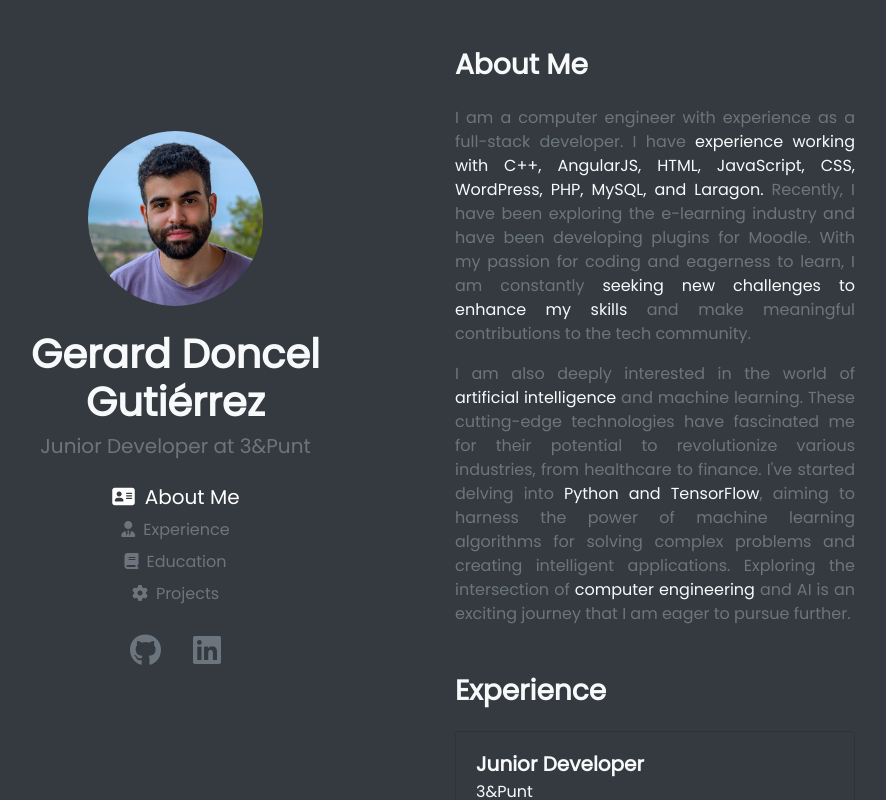
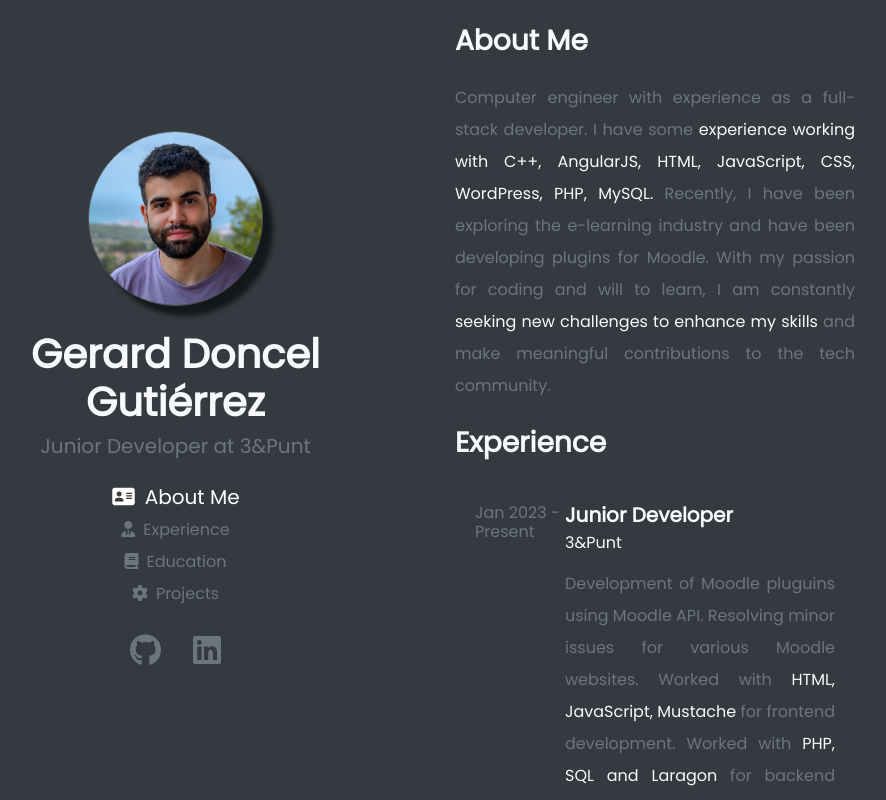
Before and after one commit to umigam3/portfolio, a plain HTML site: page index.html in a window 1280 px wide. Shown: the whole page, without its empty margins (233-1119 px from the left). Drawn offline with nearby package versions, Linux system fonts and the light colour scheme.

Commit message:
general changes

```diff
--- a/css/style.css
+++ b/css/style.css
@@ -5,6 +5,9 @@
 html {
     box-sizing: border-box;
     font-size: 16px;
+    scroll-behavior: smooth;
+    scroll-padding-top: 30px;
+    z-index: 2;
 }
 
 *, *:before, *:after {
@@ -16,21 +19,38 @@ body, h1, h2, h3, h4, h5, h6, p, ol, ul {
     padding: 0;
     font-weight: normal;
     font-family: 'Poppins', sans-serif;
-  }
-
-ol, ul {
-    list-style: none;
 }
 
-img {
-    max-width: 100%;
-    height: auto;
+/* General */
+p {
+    line-height: 2;
 }
 
 .right-section {
     overflow-y: auto;
-    scroll-padding-top: 50px;
+    scroll-padding-top: 30px;
     scroll-behavior: smooth;
+}
+
+::selection {
+    background: white;
+    color: #343A40;
+}
+
+/* Experience cards */
+.experience-card:hover {
+    transition: 0.3s;
+    box-shadow: inset 0 0 0 1000px rgba(0,0,0,.2);
+    border-radius: 5px;
+}
+
+.experience-card-link:hover {
+    text-decoration: none;
+}
+
+/* Left index */
+ol, ul {
+    list-style: none;
 }
 
 .selected {
@@ -38,9 +58,20 @@ img {
     transform: scale(1.25);
 }
 
-::selection {
-  background: white;
-  color: #343A40;
+/* Image */
+.bottomRightShadow
+{
+  border: solid 1px #555;
+  background-color: #eed;
+  box-shadow: 10px 10px  5px rgba(0,0,0,0.6);
+  -moz-box-shadow: 10px 10px  5px rgba(0,0,0,0.6);
+  -webkit-box-shadow: 10px 10px  5px rgba(0,0,0,0.6);
+  -o-box-shadow: 10px 10px  5px rgba(0,0,0,0.6);
+}
+
+img {
+    max-width: 100%;
+    height: auto;
 }
 
 /* Responsive Design */
--- a/index.html
+++ b/index.html
@@ -15,8 +15,8 @@
 <body>
     <main class="container-fluid">
         <div class="row">
-            <section class="vh-100 col-12 col-lg-6 order-lg-1 order-1 bg-dark left-section d-flex flex-column align-items-center justify-content-center overflow-hidden">
-                <img src="assets/avatar.png" class="rounded-circle mb-4 position-relative" width="175" alt="Rounded Image">
+            <section id="particle-canvas" class="vh-100 col-12 col-lg-6 order-lg-1 order-1 left-section d-flex flex-column align-items-center justify-content-center overflow-hidden bg-dark">
+                <img src="assets/avatar.png" class="bottomRightShadow rounded-circle mb-4 position-relative" width="175" alt="Rounded Image">
                 <h1 class="text-light text-center font-weight-bold mb-2">Gerard Doncel Gutiérrez</h1>
                 <h5 class="text-light text-center mb-4 text-muted">Junior Developer at 3&Punt</h5>
                 <ul id="index" class="d-flex flex-column align-items-center justify-content-center mb-4">
@@ -34,28 +34,26 @@
                     </li>
                 </ul>
             </section>
-            <section class="col-12 col-lg-6 order-lg-2 order-2 bg-dark right-section p-5">
+            <section class="col-12 col-lg-6 order-lg-2 order-2 right-section px-5 py-4 bg-dark">
                 <div>
                     <h3 id="about" class="text-light font-weight-bold mb-4">About Me</h3>
 
-                    <p class="text-muted text-justify mb-3">I am a computer engineer with experience as a full-stack developer.
-                    I have <span class="text-light">experience working with C++, AngularJS, HTML, JavaScript, CSS, WordPress, PHP, MySQL, and Laragon.</span>
+                    <p class="text-muted text-justify mb-4">Computer engineer with experience as a full-stack developer.
+                    I have some <span class="text-light">experience working with C++, AngularJS, HTML, JavaScript, CSS, WordPress, PHP, MySQL.</span>
                     Recently, I have been exploring the e-learning industry and have been developing plugins for Moodle.
-                    With my passion for coding and eagerness to learn, I am constantly <span class="text-light">seeking new challenges to enhance my skills</span>
+                    With my passion for coding and will to learn, I am constantly <span class="text-light">seeking new challenges to enhance my skills</span>
                     and make meaningful contributions to the tech community.</p>
 
-                    <p class="text-muted text-justify mb-5">I am also deeply interested in the world of <span class="text-light">artificial intelligence</span>
-                    and machine learning. These cutting-edge technologies have fascinated me for their potential to revolutionize various industries,
-                    from healthcare to finance. I've started delving into <span class="text-light">Python and TensorFlow</span>, aiming to harness the power of
-                    machine learning algorithms for solving complex problems and creating intelligent applications.
-                    Exploring the intersection of <span class="text-light">computer engineering</span> and AI is an exciting journey that I am eager to pursue further.</p>
-
                     <h3 id="experience" class="text-light font-weight-bold mb-4">Experience</h3>
-                    <div class="card my-3 bg-dark text-light">
-                        <div class="card-body">
+                    <a class="experience-card-link" href="https://tresipunt.com/en/" target="_blank">
+                        <div class="experience-card my-3 bg-dark text-light">
+                            <div class="card-body d-flex">
+                                <div class="card-timeline w-25">
+                                    <h6 class="text-muted">Jan 2023 -<br> Present</h6>
+                                </div>
+                                <div class="card-timeline w-75">
                                     <h5 class="card-title font-weight-bold">Junior Developer</h5>
                                     <h6 class="card-subtitle mb-3">3&Punt</h6>
-                            <h6 class="card-subtitle mb-2 text-muted">Jan 2023 - Present</h6>
                                     <p class="card-text text-justify text-muted">
                                         Development of Moodle pluguins using Moodle API.
                                         Resolving minor issues for various Moodle websites.
@@ -63,11 +61,17 @@
                                         Worked with <span class="text-light">PHP, SQL and Laragon</span> for backend development.</p>
                                 </div>
                             </div>
-                    <div class="card mb-5 bg-dark text-light ">
-                        <div class="card-body">
+                        </div>
+                    </a>
+                    <a class="experience-card-link" href="https://namastech.com/" target="_blank">
+                        <div class="experience-card mb-5 bg-dark text-light">
+                            <div class="card-body d-flex">
+                                <div class="card-timeline w-25">
+                                    <h6 class="text-muted">Apr 2022 -<br> Sep 2022</h6>
+                                </div>
+                                <div class="card-info w-75">
                                     <h5 class="card-title font-weight-bold">Full Stack Developer Trainee</h5>
                                     <h6 class="card-subtitle mb-3">Namastech</h6>
-                            <h6 class="card-subtitle mb-2 text-muted">Apr 2022 - Sep 2022</h6>
                                     <p class="card-text text-justify text-muted">
                                         Fixing general bugs of their web application. (4DMOVIN)
                                         Development of small tools to imporve web utility.
@@ -75,6 +79,8 @@
                                         Worked with <span class="text-light">PHP and SQL</span> for backend development.</p>
                                 </div>
                             </div>
+                        </div>
+                    </a>
                     <h3 id="education" class="text-light font-weight-bold mb-4">Education</h3>
                     <div class="card my-3 bg-dark text-light">
                         <div class="card-body">
--- a/js/script.js
+++ b/js/script.js
@@ -1,11 +1,10 @@
 function isElementInViewport (el) {
   var rect = el.getBoundingClientRect();
   var vHeight = window.innerHeight || document.documentElement.clientHeight;
-  console.log('vHeight: ' + vHeight); // Add this line
 
   return (
     rect.bottom >= 0 && // Element's bottom is at or above the top of the viewport
-    rect.top <= vHeight / 3 // Element's top is within the top half of the viewport
+    rect.top <= vHeight / 4 // Element's top is within the top half of the viewport
   );
 }
 
```
Lines whose indentation alone changed are shown as unchanged.
